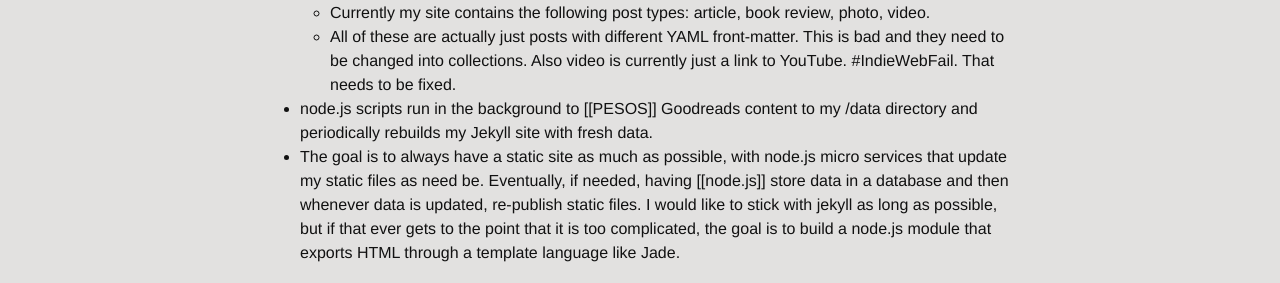
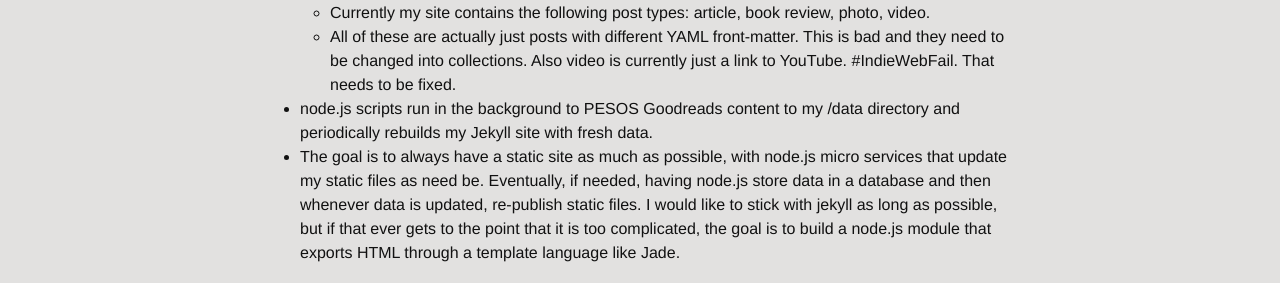
Before and after one commit to EdwardHinkle/eddie-personal, a Jekyll site: the page built from _source/indieweb.md, in a window 1280 px wide. Shown: the part 1330-1613 px from the top of the page. Built offline with Jekyll 4.4.1, drawn with Linux system fonts in a browser that asks for light colours; nearby versions of some CDN libraries; comment, search, counter and statistics services are not loaded.

Commit message:
Remove extra brackets from wiki

```diff
--- a/_source/indieweb.md
+++ b/_source/indieweb.md
@@ -43,8 +43,8 @@ Here's a look at how my website complies with IndieWeb standards and what my pla
 * This site is a standard jekyll site.
 	* Currently my site contains the following post types: article, book review, photo, video.
 	* All of these are actually just posts with different YAML front-matter. This is bad and they need to be changed into collections. Also video is currently just a link to YouTube. #IndieWebFail. That needs to be fixed.
-* node.js scripts run in the background to [[PESOS]] Goodreads content to my /data directory and periodically rebuilds my Jekyll site with fresh data.
-* The goal is to always have a static site as much as possible, with node.js micro services that update my static files as need be. Eventually, if needed, having [[node.js]] store data in a database and then whenever data is updated, re-publish static files. I would like to stick with jekyll as long as possible, but if that ever gets to the point that it is too complicated, the goal is to build a node.js module that exports HTML through a template language like Jade.
+* node.js scripts run in the background to PESOS Goodreads content to my /data directory and periodically rebuilds my Jekyll site with fresh data.
+* The goal is to always have a static site as much as possible, with node.js micro services that update my static files as need be. Eventually, if needed, having node.js store data in a database and then whenever data is updated, re-publish static files. I would like to stick with jekyll as long as possible, but if that ever gets to the point that it is too complicated, the goal is to build a node.js module that exports HTML through a template language like Jade.
 
 _Last Updated March 2017_
 
```
